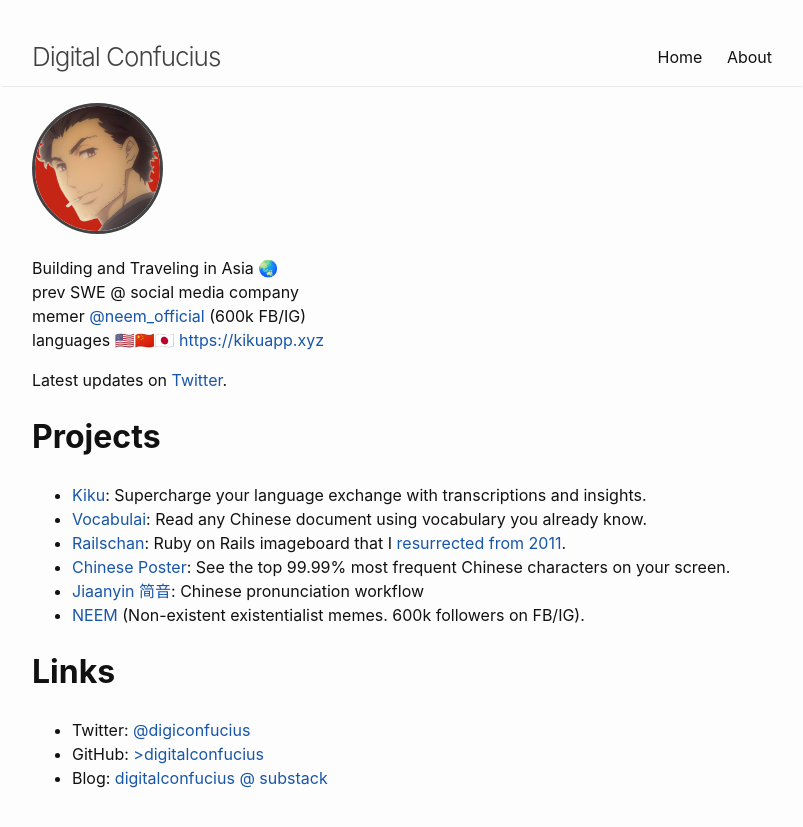
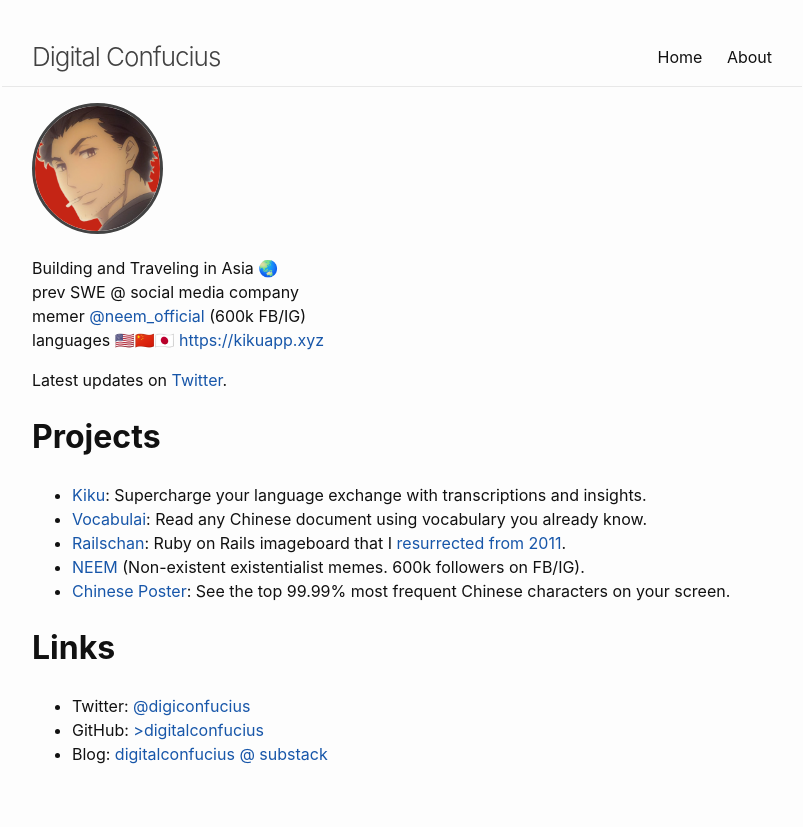
Before and after one commit to digitalconfucius/digitalconfucius.github.io, a Jekyll site: the page built from index.markdown, in a window 1280 px wide. Shown: the top 827 px of the page, without its empty margins (238-1041 px from the left). Built offline with Jekyll 4.4.1, drawn with Linux system fonts in a browser that asks for light colours.

Commit message:
Update index.markdown

```diff
--- a/index.markdown
+++ b/index.markdown
@@ -17,9 +17,8 @@ Latest updates on [Twitter](https://twitter.com/digiconfucius).
 - [Kiku](https://kikuapp.xyz/): Supercharge your language exchange with transcriptions and insights.
 - [Vocabulai](https://vocabulai.xyz/): Read any Chinese document using vocabulary you already know.
 - [Railschan](https://railschan.onrender.com/posts): Ruby on Rails imageboard that I [resurrected from 2011](https://digitalconfucius.substack.com/p/railschan-resurrection).
+- [NEEM](https://neemblog.home.blog/memes/) (Non-existent existentialist memes. 600k followers on FB/IG).
 - [Chinese Poster](https://digitalconfucius.github.io/chinese-poster/): See the top 99.99% most frequent Chinese characters on your screen.
-- [Jiaanyin 简音](https://github.com/digitalconfucius/jianyin): Chinese pronunciation workflow
-- [NEEM](https://neemblog.home.blog/memes/) (Non-existent existentialist memes. 600k followers on FB/IG).
 
 # Links
 - Twitter: [@digiconfucius](https://twitter.com/digiconfucius)
```
